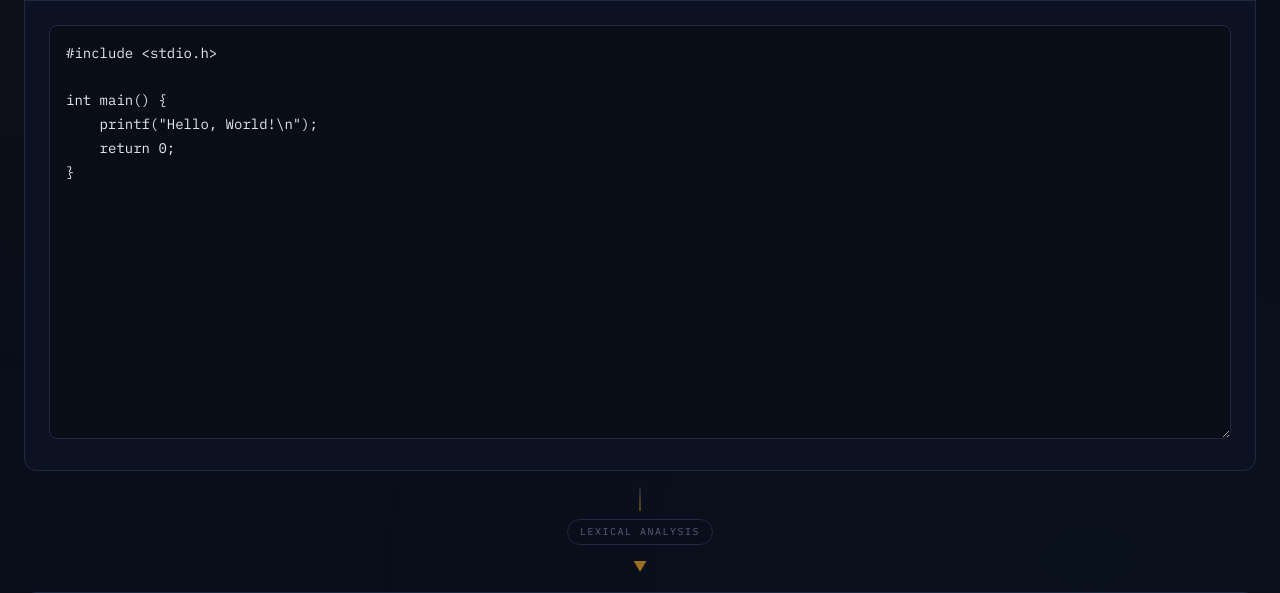
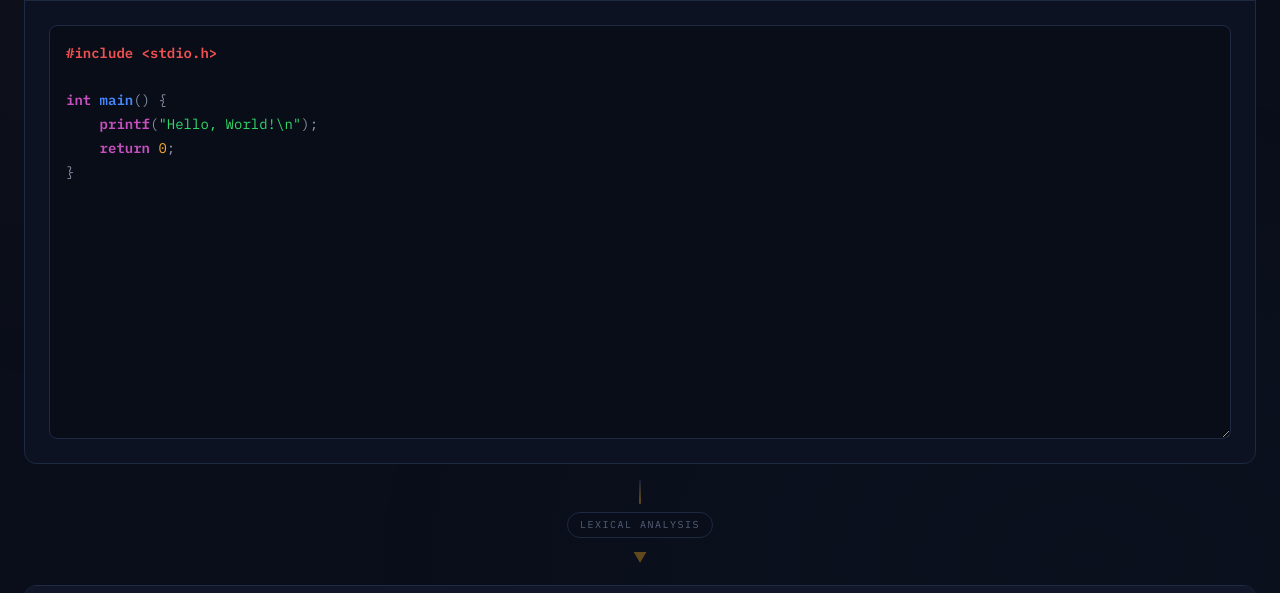
Before and after one commit to praveenmunagapati/hardware, a plain HTML site: page index.html in a window 1280 px wide. Shown: the part 160-753 px from the top of the page. Drawn offline with Linux system fonts and the light colour scheme.

Commit message:
feat: implement syntax highlighting container for source editor

```diff
--- a/app.js
+++ b/app.js
@@ -167,8 +167,10 @@ int main() {
     const $ = (sel) => document.querySelector(sel);
     const $$ = (sel) => document.querySelectorAll(sel);
 
-    // Editor
-    const editorArea = $('#source-editor');
+    // Editor & Highlighting
+    const editorArea         = $('#source-editor');
+    const editorHighlight    = $('#editor-highlight');
+    const highlightingContent= $('#highlighting-content');
 
     // Buttons
     const btnCompile = $('#btn-compile');
@@ -250,7 +252,89 @@ int main() {
         if (EXAMPLES[name] && editorArea) {
             editorArea.value = EXAMPLES[name];
             if (exampleSelect) exampleSelect.value = name;
+            updateSyntaxHighlighting();
         }
+    }
+
+    // ════════════════════════════════════════════════════════════════════
+    // Syntax Highlighting
+    // ════════════════════════════════════════════════════════════════════
+
+    function highlightCSyntax(code) {
+        if (!code) return '';
+
+        const esc = (str) => str.replace(/&/g, '&amp;').replace(/</g, '&lt;').replace(/>/g, '&gt;');
+
+        // Token pattern matching C syntax elements
+        const tokenRegex = /(\/\/[^\n]*|\/\*[\s\S]*?\*\/)|(^#\s*\w+[^\n]*)|("(?:\\.|[^"\\])*")|('(?:\\.|[^'\\])*')|\b(0x[0-9a-fA-F]+|\d+)\b|\b(int|void|char|if|else|while|for|return|printf)\b|([a-zA-Z_]\w*)(?=\s*\()|([a-zA-Z_]\w*)|([{}()\[\];,])|([+\-*\/%=&|^~!<>]|&&|\|\||==|!=|<=|>=|\+=|-=|\*=|\/=|\%=|\+\+|--)/gm;
+
+        let result = '';
+        let lastIndex = 0;
+        let match;
+
+        while ((match = tokenRegex.exec(code)) !== null) {
+            if (match.index > lastIndex) {
+                result += esc(code.slice(lastIndex, match.index));
+            }
+
+            const [
+                full,
+                comment,
+                preproc,
+                strLit,
+                charLit,
+                num,
+                keyword,
+                funcName,
+                ident,
+                punct,
+                op
+            ] = match;
+
+            if (comment) {
+                result += `<span class="hl-comment">${esc(comment)}</span>`;
+            } else if (preproc) {
+                result += `<span class="hl-preproc">${esc(preproc)}</span>`;
+            } else if (strLit || charLit) {
+                result += `<span class="hl-string">${esc(strLit || charLit)}</span>`;
+            } else if (num) {
+                result += `<span class="hl-number">${esc(num)}</span>`;
+            } else if (keyword) {
+                result += `<span class="hl-keyword">${esc(keyword)}</span>`;
+            } else if (funcName) {
+                result += `<span class="hl-func">${esc(funcName)}</span>`;
+            } else if (ident) {
+                result += `<span class="hl-ident">${esc(ident)}</span>`;
+            } else if (punct || op) {
+                result += `<span class="hl-punct">${esc(punct || op)}</span>`;
+            } else {
+                result += esc(full);
+            }
+
+            lastIndex = tokenRegex.lastIndex;
+        }
+
+        if (lastIndex < code.length) {
+            result += esc(code.slice(lastIndex));
+        }
+
+        if (code.endsWith('\n')) {
+            result += '\n';
+        }
+
+        return result;
+    }
+
+    function updateSyntaxHighlighting() {
+        if (!editorArea || !highlightingContent) return;
+        highlightingContent.innerHTML = highlightCSyntax(editorArea.value);
+        syncEditorScroll();
+    }
+
+    function syncEditorScroll() {
+        if (!editorArea || !editorHighlight) return;
+        editorHighlight.scrollTop = editorArea.scrollTop;
+        editorHighlight.scrollLeft = editorArea.scrollLeft;
     }
 
     // ════════════════════════════════════════════════════════════════════
@@ -1022,8 +1106,11 @@ int main() {
             }
         });
 
-        // Tab support in editor
+        // Syntax Highlighting & Editor Input Events
         if (editorArea) {
+            editorArea.addEventListener('input', updateSyntaxHighlighting);
+            editorArea.addEventListener('scroll', syncEditorScroll);
+
             editorArea.addEventListener('keydown', (e) => {
                 if (e.key === 'Tab') {
                     e.preventDefault();
@@ -1031,6 +1118,7 @@ int main() {
                     const end = editorArea.selectionEnd;
                     editorArea.value = editorArea.value.substring(0, start) + '    ' + editorArea.value.substring(end);
                     editorArea.selectionStart = editorArea.selectionEnd = start + 4;
+                    updateSyntaxHighlighting();
                 }
             });
         }
--- a/index.html
+++ b/index.html
@@ -75,11 +75,14 @@
                     <div class="stage-dot dot-amber"></div>
                 </div>
                 <div class="stage-body">
-                    <textarea id="source-editor"
-                              spellcheck="false"
-                              autocomplete="off"
-                              placeholder="Write C code here..."
-                              rows="16"></textarea>
+                    <div class="editor-container">
+                        <pre id="editor-highlight" aria-hidden="true"><code id="highlighting-content"></code></pre>
+                        <textarea id="source-editor"
+                                  spellcheck="false"
+                                  autocomplete="off"
+                                  placeholder="Write C code here..."
+                                  rows="16"></textarea>
+                    </div>
                 </div>
             </section>
 
--- a/style.css
+++ b/style.css
@@ -506,36 +506,89 @@ select:focus { border-color: var(--accent-amber); }
    Stage 1: Source Editor
    ──────────────────────────────────────────────────────────────────────────── */
 
-#source-editor {
+.editor-container {
+    position: relative;
     width: 100%;
-    min-height: 300px;
-    resize: vertical;
+    min-height: 320px;
     background: var(--bg-input);
-    color: var(--text-primary);
     border: 1px solid var(--border-subtle);
     border-radius: var(--radius-md);
-    outline: none;
+    overflow: hidden;
+    transition: border-color var(--transition-fast);
+}
+
+.editor-container:focus-within {
+    border-color: var(--accent-amber);
+    box-shadow: 0 0 0 2px rgba(240, 168, 48, 0.08);
+}
+
+#editor-highlight,
+#source-editor {
+    margin: 0;
     padding: var(--space-lg);
+    border: 0;
+    width: 100%;
+    height: 100%;
+    min-height: 320px;
     font-family: var(--font-mono);
     font-size: 14px;
     line-height: 1.7;
     tab-size: 4;
-    caret-color: var(--accent-amber);
-    transition: border-color var(--transition-fast);
+    letter-spacing: 0px;
+    white-space: pre-wrap;
+    word-break: break-word;
+    overflow-y: auto;
+    box-sizing: border-box;
 }
 
-#source-editor:focus {
-    border-color: var(--accent-amber);
-    box-shadow: 0 0 0 2px rgba(240, 168, 48, 0.08);
+#editor-highlight {
+    position: absolute;
+    top: 0;
+    left: 0;
+    pointer-events: none;
+    background: transparent;
+    color: var(--text-primary);
+    z-index: 1;
+}
+
+#editor-highlight code {
+    font-family: inherit;
+    font-size: inherit;
+    line-height: inherit;
+    white-space: pre-wrap;
+    word-break: break-word;
+}
+
+#source-editor {
+    position: relative;
+    z-index: 2;
+    background: transparent;
+    color: transparent;
+    caret-color: var(--accent-amber);
+    resize: vertical;
+    outline: none;
+    display: block;
 }
 
 #source-editor::selection {
-    background: rgba(240, 168, 48, 0.2);
+    background: rgba(240, 168, 48, 0.25);
+    color: transparent;
 }
 
 #source-editor::placeholder {
     color: var(--text-muted);
 }
+
+/* Syntax Highlighting Tokens */
+.hl-preproc  { color: var(--accent-red); font-weight: 600; }
+.hl-keyword  { color: var(--accent-magenta); font-weight: 600; }
+.hl-type     { color: var(--accent-blue); font-weight: 600; }
+.hl-number   { color: var(--accent-amber); }
+.hl-string   { color: var(--accent-green); }
+.hl-comment  { color: var(--text-muted); font-style: italic; }
+.hl-ident    { color: var(--accent-cyan); }
+.hl-func     { color: var(--accent-blue); font-weight: 600; }
+.hl-punct    { color: var(--text-secondary); }
 
 
 /* ────────────────────────────────────────────────────────────────────────────
```
